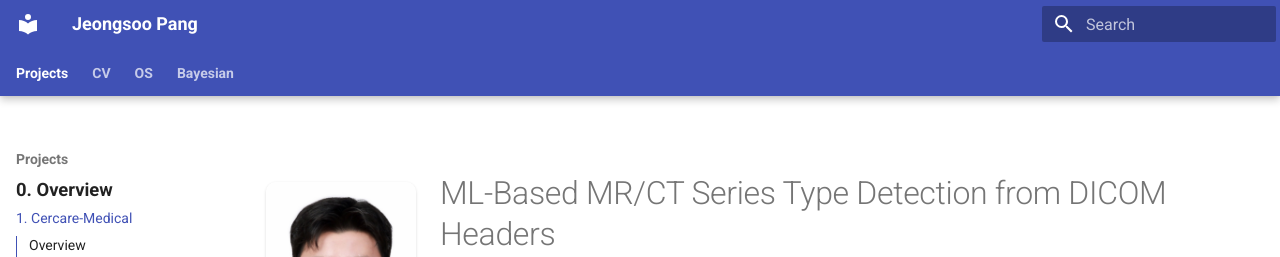
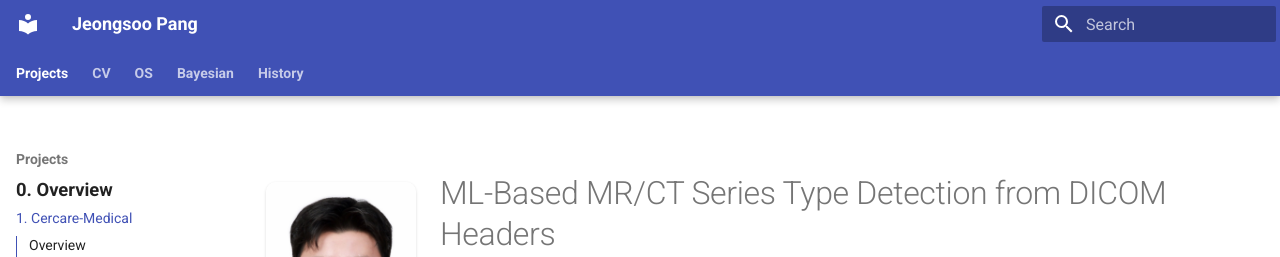
Before and after one commit to Jeongsoo-dev/ML_based_MR_CT_SeriesType_Detection, an MkDocs documentation site: the page built from docs/index.md, in a window 1280 px wide. Shown: the top 257 px of the page. Built offline with MkDocs 1.6.1 and Material for MkDocs 9.7.7, drawn with Linux system fonts in a browser that asks for light colours.

Commit message:
Update mkdocs.yml

```diff
--- a/mkdocs.yml
+++ b/mkdocs.yml
@@ -19,6 +19,7 @@ theme:
 extra_css:
   - stylesheets/extra.css
   - https://cdn.jsdelivr.net/npm/katex@0.16.11/dist/katex.min.css
+  - stylesheets/extra.css
 
 markdown_extensions:
   - tables
@@ -37,6 +38,7 @@ extra_javascript:
   - https://cdn.jsdelivr.net/npm/katex@0.16.11/dist/katex.min.js
   - https://cdn.jsdelivr.net/npm/katex@0.16.11/dist/contrib/auto-render.min.js
   - javascripts/katex-render.js
+  - javascripts/history-map.js
 
 nav:
   - Projects:
@@ -65,3 +67,4 @@ nav:
       - "9. Computational methods": bayesian/lec9_computation.md
       - "10. MCMC-Update": bayesian/lec10_mcmc.md
       - "11. Hierarchical Models": bayesian/lec11_hierarchy.md
+  - History: history/index.md
```
